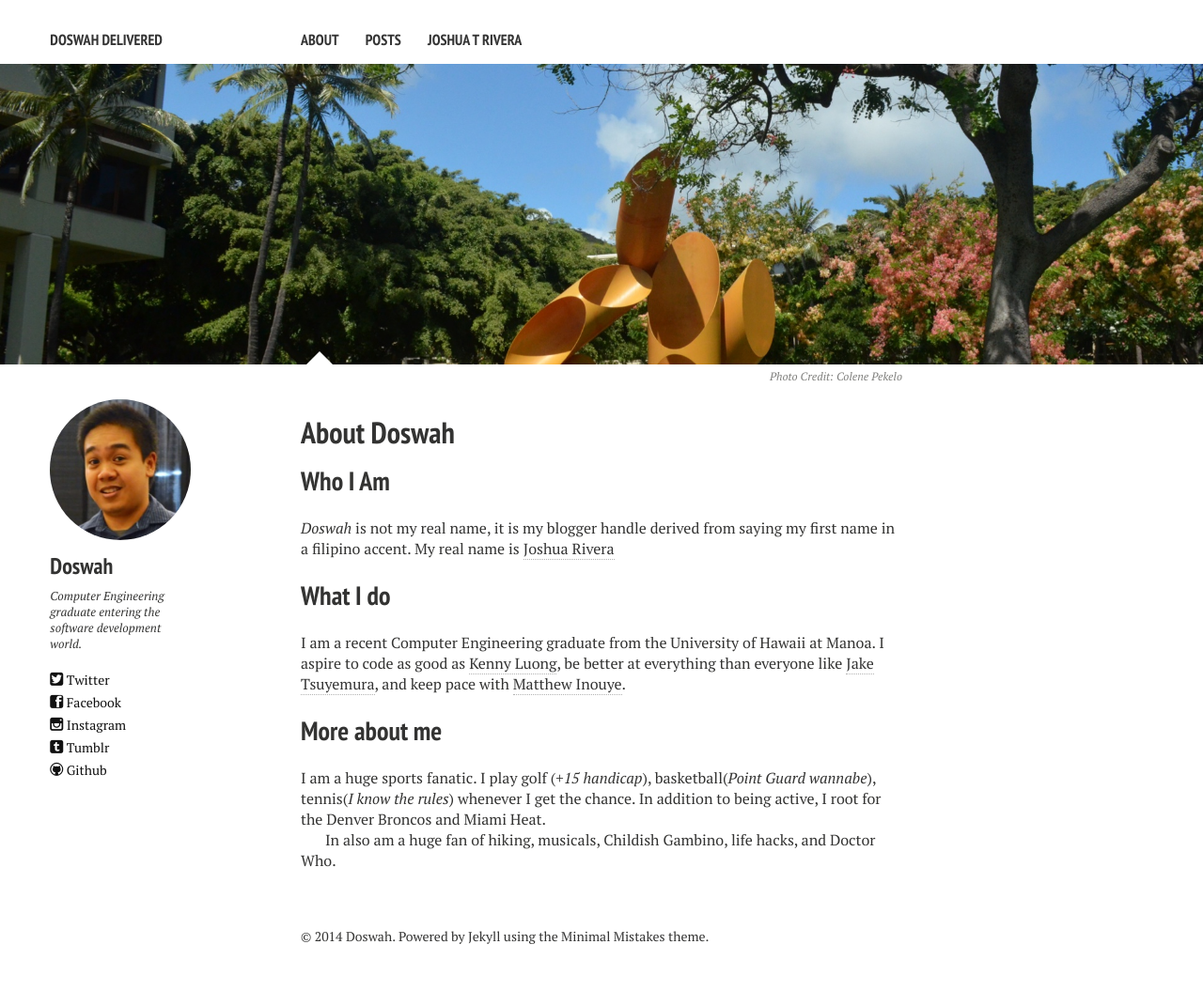
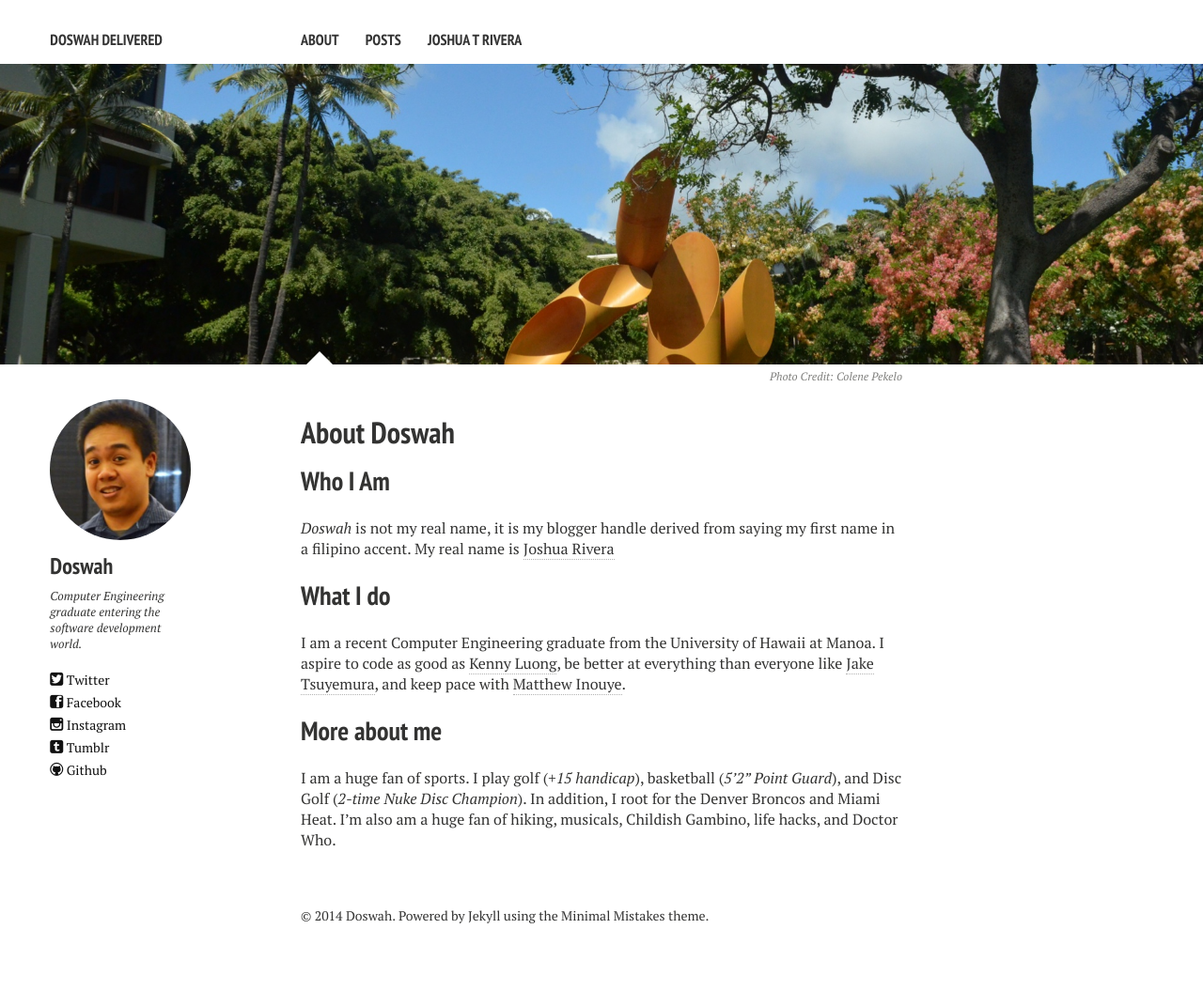
Before and after one commit to alexpolonsky/doswah.com, a Jekyll site: the page built from about.md, in a window 1280 px wide. Shown: the whole page at 94% size. Built offline with Jekyll 4.4.1, drawn with Linux system fonts in a browser that asks for light colours; nearby versions of some CDN libraries; after the commit the page ends 1033 px from its top, so only the background shows below that.

Commit message:
Updated More about me

```diff
--- a/about.md
+++ b/about.md
@@ -22,6 +22,4 @@ I am a recent Computer Engineering graduate from the University of Hawaii at Man
 
 ## More about me
 
-I am a huge sports fanatic. I play golf (<i>+15 handicap</i>), basketball(<i>Point Guard wannabe</i>), tennis(<i>I know the rules</i>)  whenever I get the chance. In addition to being active, I root for the Denver Broncos and Miami Heat.
-
-In also am a huge fan of hiking, musicals, Childish Gambino, life hacks, and Doctor Who.
+I am a huge fan of sports. I play golf (<i>+15 handicap</i>), basketball (<i>5'2" Point Guard</i>), and Disc Golf (<i>2-time Nuke Disc Champion</i>). In addition, I root for the Denver Broncos and Miami Heat. I'm also am a huge fan of hiking, musicals, Childish Gambino, life hacks, and Doctor Who.
```
